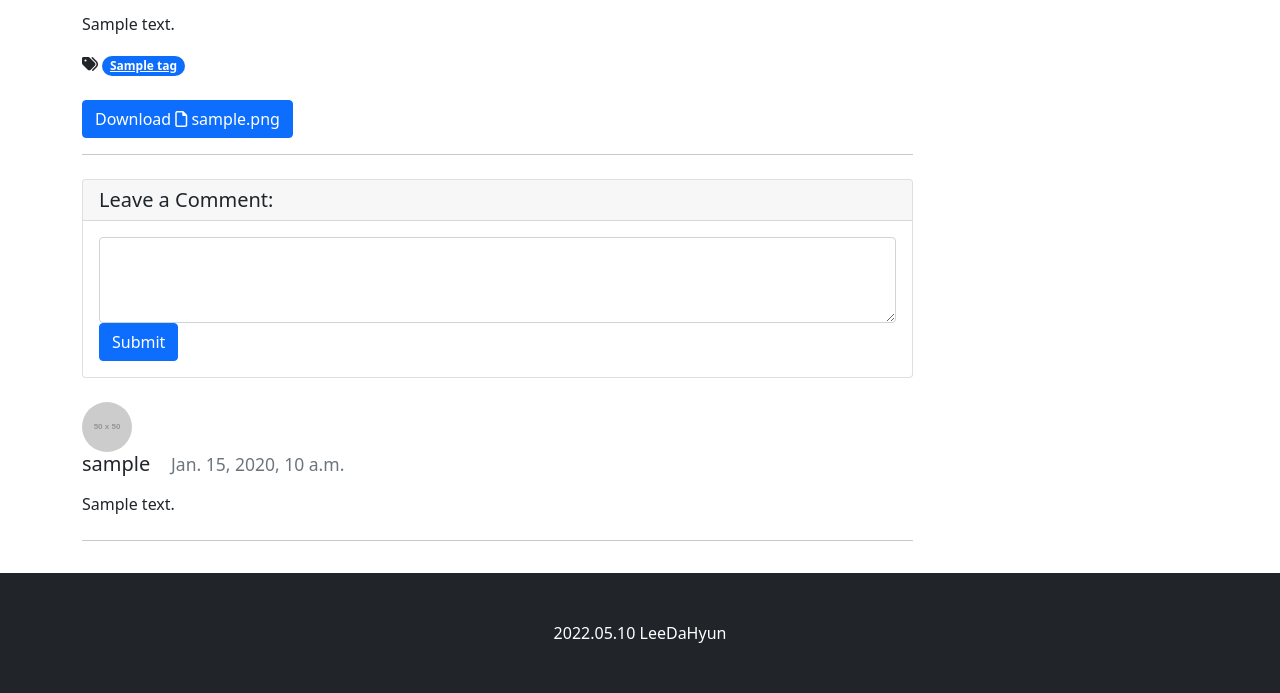
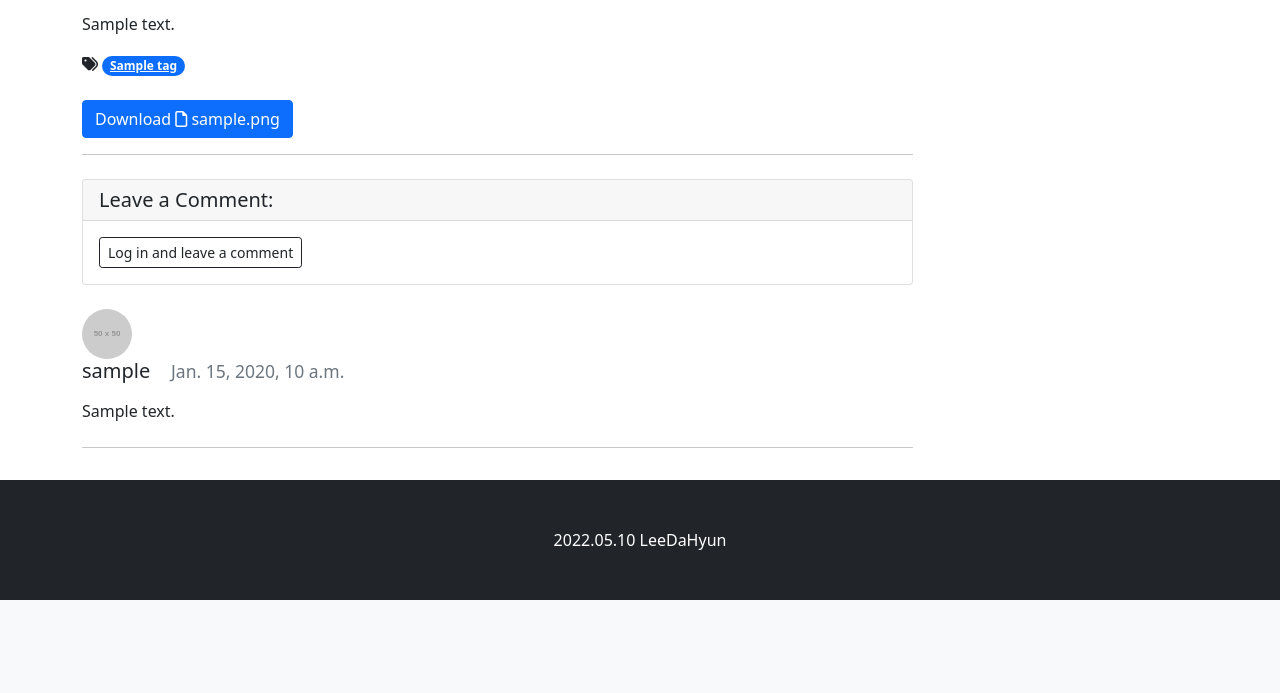
Before and after one commit to dahyun0917/2022_1_GETIT_django, a Django app: page /blog/1/ in a window 1280 px wide. Shown: the part 649-1342 px from the top of the page. After the commit the page ends 1249 px from the top, so only its background shows below. Run offline with Django 4.2, Linux system fonts and the light colour scheme; tables that the repository leaves empty hold one stand-in row (values such as "Sample post"); grey boxes marked "Sample" are stand-in pictures; grey boxes labelled with a size stand in for pictures from a placeholder-image service; some libraries are stand-ins or nearby versions.

Commit message:
댓글 폼으로 포스트 상세 페이지에서 댓글 작성하기

```diff
--- a/blog/templates/blog/post_detail.html
+++ b/blog/templates/blog/post_detail.html
@@ -1,5 +1,5 @@
 {% extends 'blog/base.html' %}
-
+{% load crispy_forms_tags %}
 {% block head_title %}
     {{ post.title }} - Blog
 {% endblock %}
@@ -79,12 +79,18 @@
         <div class="card my-4">
             <h5 class="card-header">Leave a Comment:</h5>
             <div class="card-body">
-                <form>
+                {% if user.is_authenticated %}
+                <form id="comment-form" method="POST" action="{{post.get_absolute_url}}new_comment/">
+                    {% csrf_token %}
                     <div class="form-group">
-                        <textarea class="form-control" rows="3"></textarea>
+                        {{ comment_form | crispy }}
                     </div>
                     <button type="submit" class="btn btn-primary">Submit</button>
                 </form>
+                {%else%}
+                    <a role="button" class="btn btn-outline-dark btn-block btn-sm"
+                    href="#" data-toggle="modal" data-target="#loginModal">Log in and leave a comment</a>
+                {%endif%}
             </div>
         </div>
 
--- a/blog/urls.py
+++ b/blog/urls.py
@@ -8,5 +8,6 @@ urlpatterns = [
     path('category/<str:slug>/', views.category_page),
     path('',views.PostList.as_view()),
     path('<int:pk>/', views.PostDetail.as_view()),
+    path('<int:pk>/new_comment/', views.new_comment),
     #path('', views.index),
 ]
--- a/blog/views.py
+++ b/blog/views.py
@@ -2,10 +2,31 @@
 #from django.shortcuts import render
 from django.shortcuts import render, redirect
 from django.views.generic import ListView, DetailView, CreateView, UpdateView
+from traitlets import import_item
 from .models import Post, Category, Tag
 from django.contrib.auth.mixins import LoginRequiredMixin, UserPassesTestMixin
 from django.core.exceptions import PermissionDenied
 from django.utils.text import slugify
+from .forms import CommentForm
+from django.shortcuts import get_object_or_404
+
+def new_comment(request,pk) :
+    if request.user.is_authenticated:
+        post=get_object_or_404(Post,pk=pk)
+
+        if request.method =='POST':
+            comment_form =CommentForm(request.POST)
+
+            if comment_form.is_valid():
+                comment=comment_form.save(commit=False)
+                comment.post=post
+                comment.author=request.user
+                comment.save()
+                return redirect(comment.get_absolute_url())
+            else:
+                return redirect(post.get_absolute_url())
+        else:
+            raise PermissionDenied
 
 
 class PostList(ListView):
@@ -28,6 +49,7 @@ class PostDetail(DetailView):
         context['categories'] = Category.objects.all()
         context['no_category_post_count'] = Post.objects.filter(
             category=None).count()
+        context['comment_form'] = CommentForm
         return context
 
 
```
Also changed, not shown: blog/forms.py (added, +7 -0 lines), blog/tests.py (+47 -0 lines).
